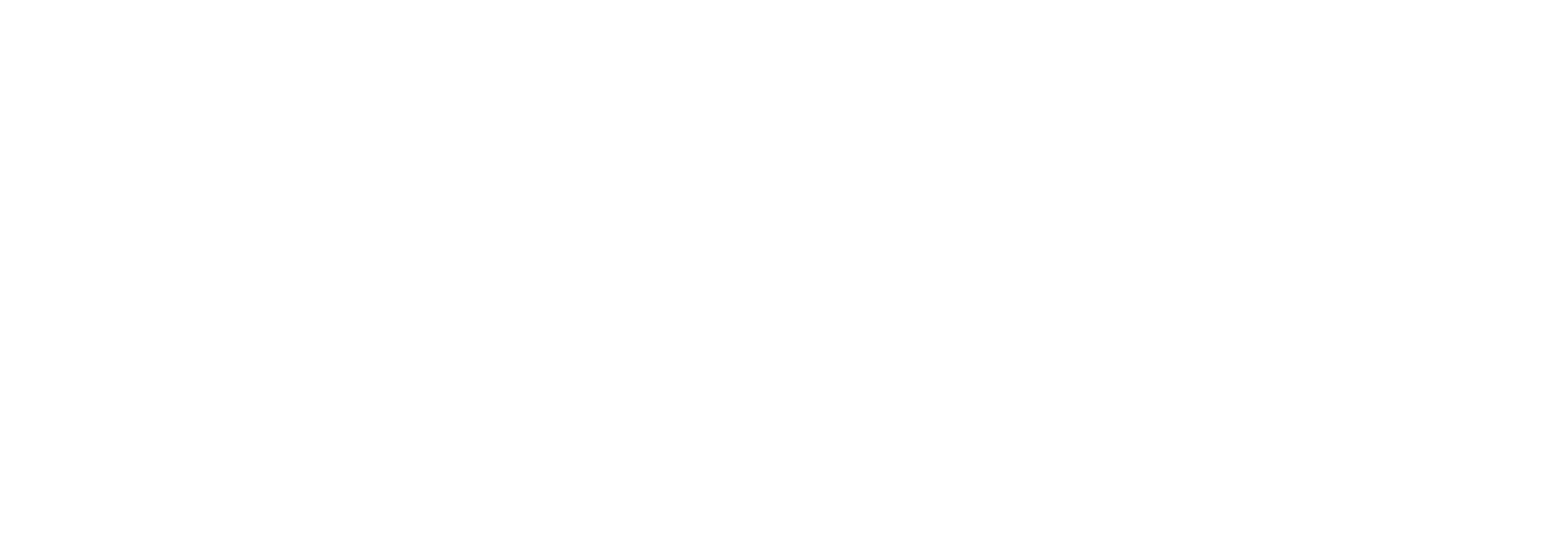
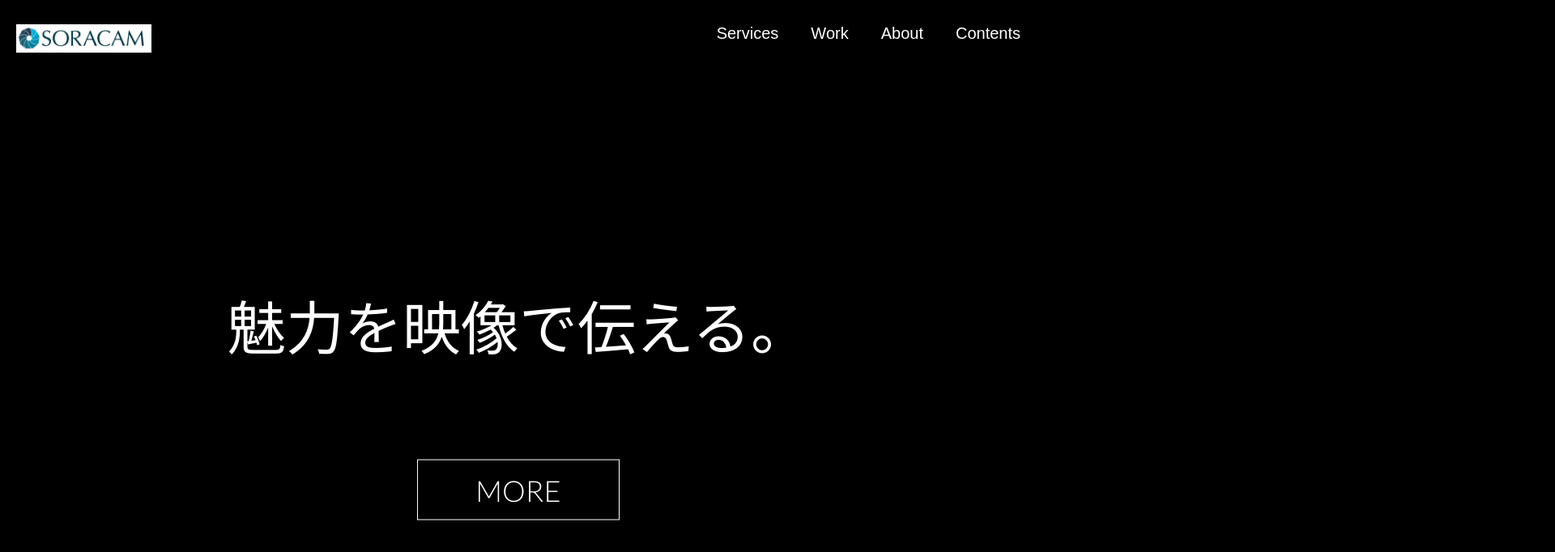
Before and after one commit to sKawashima/Scweb, a plain HTML site: page index.html in a window 1280 px wide. Shown: the top 682 px of the page at 81% size, 1920 px wide, since content can reach past the window. Drawn offline with Linux system fonts and the light colour scheme.

Commit message:
comp top_head

```diff
--- a/css/style.scss
+++ b/css/style.scss
@@ -1,3 +1,7 @@
+@charset "UTF-8";
+
+@import url(http://fonts.googleapis.com/css?family=Lato:300);
+
 @mixin vertical-align {
 	position: relative;
 	top: 50%;
@@ -10,3 +14,75 @@
 	font-size:$size;
 	font-size: ($size / 16px) * 1rem;
 }
+
+*{
+	top: 0;
+	margin: 0;
+	padding: 0;
+	box-sizing: border-box;
+}
+
+body{
+	width: 1280px;
+	font-family: "ヒラギノ角ゴ ProN W3", "Hiragino Kaku Gothic ProN", "游ゴシック", YuGothic, "メイリオ", Meiryo, sans-serif;
+	margin:0 auto;
+}
+
+header{
+	height: 100%;
+	color: white;
+	.bgl{
+		height: 100%;
+		background-color: #000;
+		margin: 0 -100%;
+		padding: 0 100%;
+		z-index: 1;
+	}
+	position: relative;
+	nav{
+		z-index: 5;
+		position: absolute;
+		top: 30px;
+		padding-left: 20px;
+		padding-right: 20px;
+		width: 100%;
+		height: 35px;
+		img{
+			height: 100%;
+			float: left;
+		}
+		ul{
+			list-style-type: none;
+			right: 20px;
+			position: absolute;
+			height: 100%;
+			float: right;
+			li{
+				font-size: 20px;
+				float: left;
+				margin-left: 40px;
+			}
+		}
+	}
+	p{
+		text-align: center;
+		font:{
+			size: 72px;
+			family: "Times New Roman", "游明朝", YuMincho, "Hiragino Mincho ProN", Meiryo, serif;
+		}
+		@include vertical-align;
+	}
+	.more{
+		margin:100px auto;
+		width: 250px;
+		height: 75px;
+		border: solid 1px white;
+		text-align: center;
+		line-height: 75px;
+		font:{
+			size:36px;
+			family: 'Lato', sans-serif;
+		}
+		@include vertical-align;
+	}
+}
--- a/index.html
+++ b/index.html
@@ -5,6 +5,20 @@
 	        <link rel="stylesheet" href="css/style.css" media="all" />
 	</head>
 	<body>
-
+		<header>
+			<div class="bgl">
+				<nav>
+					<img src="img/title.png">
+					<ul>
+						<li>Services</li>
+						<li>Work</li>
+						<li>About</li>
+						<li>Contents</li>
+					</ul>
+				</nav>
+				<p>魅力を映像で伝える。</p>
+				<div class="more">MORE</div>
+			</div>
+		</header>
 	</body>
 </html>
```
Also changed, not shown: css/style.css, img/title.png (added), 1 other file. Lines whose indentation alone changed are shown as unchanged.
